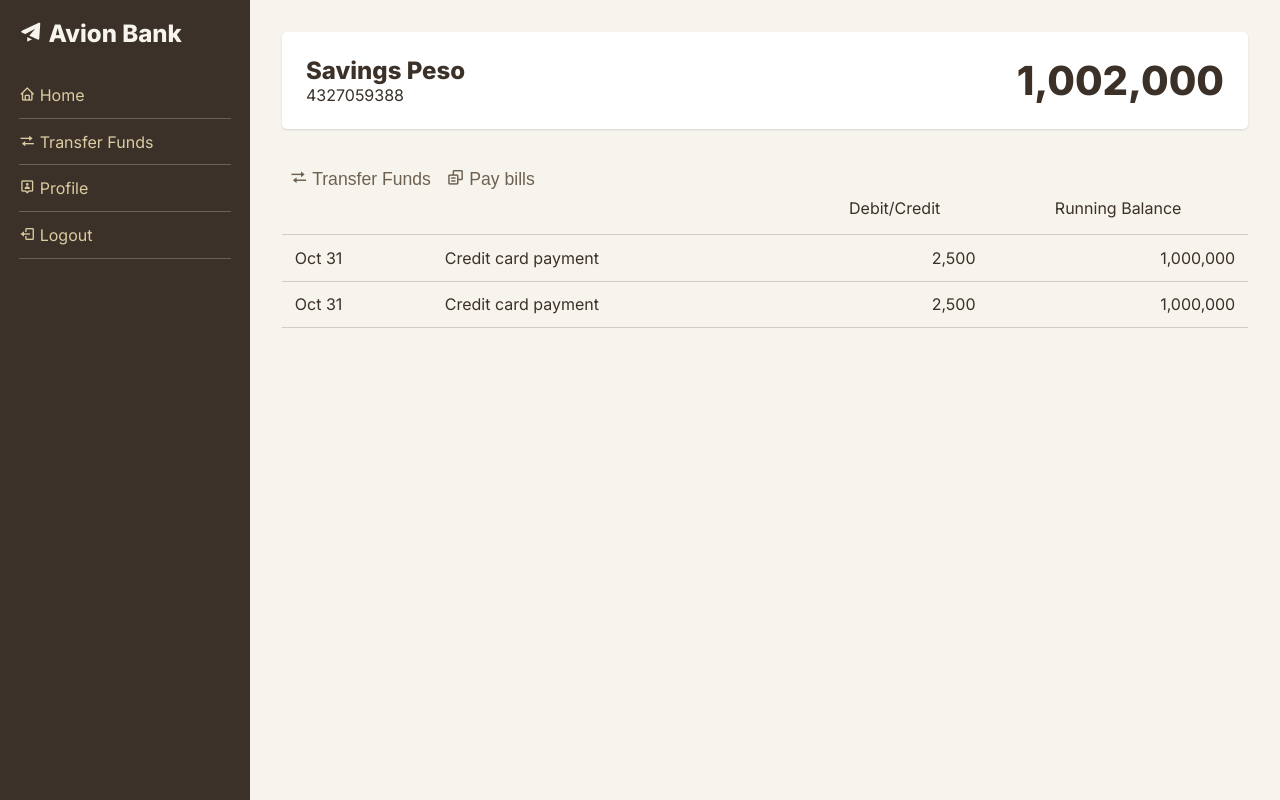
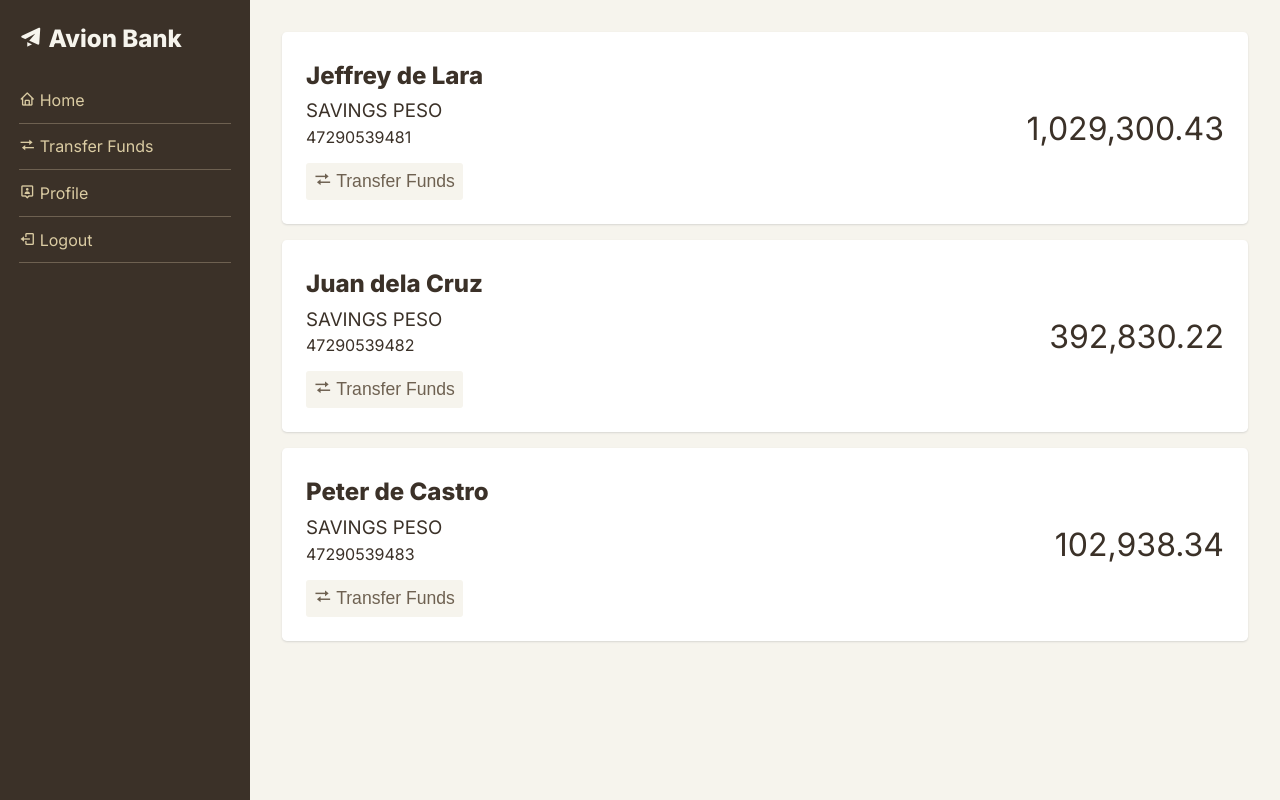
Before and after one commit to jeffdelara/banking-app, a React (Create React App) app: page / in a window 1280 px wide. Built offline with nearby package versions, Linux system fonts and the light colour scheme.

Commit message:
Restructure dataset

```diff
--- a/src/App.css
+++ b/src/App.css
@@ -22,6 +22,10 @@ main {
     height: 100vh;
     display: grid;
     grid-template-columns: 250px auto;
+}
+
+h1, h2, h3 {
+  margin: .3rem 0;
 }
 
 #logo {
@@ -51,22 +55,29 @@ main {
 
 #main-content {
     padding: 2rem;
+    overflow: auto;
 }
 
 #main-content .account {
     display: flex;
     flex-wrap: nowrap;
     justify-content: space-between;
+    align-items: center;
     background-color: white;
     padding: 1.5rem;
     border-radius: .3rem;
-    margin-bottom: 2rem;
+    margin-bottom: 1rem;
     box-shadow: 0px 1px 2px rgba(170, 170, 170, .4);
 }
 
+#main-content h3 {
+  font-weight: normal;
+  text-transform: uppercase;
+}
+
 #main-content .balance {
-    font-weight: 800;
-    font-size: 2.5rem;
+    font-weight: 400;
+    font-size: 2rem;
 }
 
 #main-content .details {
@@ -76,7 +87,7 @@ main {
 }
 
 #actions {
-    margin: 0rem 0;
+    margin-top: 1rem;
 }
 
 #actions button {
--- a/src/App.js
+++ b/src/App.js
@@ -45,33 +45,51 @@ class SideLink extends React.Component {
 
 class MainContent extends React.Component {
   render() {
+    const users = this.props.users;
+
+    const bankAccounts = users.map(user => {
+      return <Account fullname={user.fullname}
+                      type={user.type}
+                      accountNumber={user.number}
+                      balance={user.balance} />
+    });
+
+    // console.log(bankAccounts);
     return (
       <section id="main-content">
-        <Account type="Savings Peso" accountNumber="4327059388" balance="1,002,000" />
-        <ActionButtons />
-        <Transactions />
+        {bankAccounts}
       </section>
     )
   }
 }
 class Account extends React.Component {
   render() {
-    const {type, accountNumber, balance} = this.props;
+    const {type, accountNumber, balance, fullname} = this.props;
     return (
       <div className="account">
           <div className="details">
+              <AccountHolder fullname={fullname} />
               <AccountType type={type} />
               <AccountNumber accountNumber={accountNumber} />
+              <ActionButtons />
           </div>
-          <AccountBalance balance={balance} />
+          <AccountBalance balance={formatNumber(balance)} />
       </div>
+    )
+  }
+}
+
+class AccountHolder extends React.Component {
+  render() {
+    return (
+      <h1>{this.props.fullname}</h1>
     )
   }
 }
 class AccountType extends React.Component {
   render() {
     return (
-      <h2>{this.props.type}</h2>
+      <h3>{this.props.type}</h3>
     )
   }
 }
@@ -96,7 +114,6 @@ class ActionButtons extends React.Component {
     return (
       <div id="actions">
         <ActionButton icon="bx bx-transfer" text="Transfer Funds" />
-        <ActionButton icon="bx bx-copy-alt" text="Pay bills" />
       </div>
     )
   }
@@ -111,64 +128,68 @@ class ActionButton extends React.Component {
   }
 }
 
-class Transactions extends React.Component {
-  render() {
-    return (
-      <div id="transactions">
-        <table>
-            <TransactionHeader />
-            <tbody>
-              <TransactionRow
-                  date="Oct 31"
-                  transaction="Credit card payment"
-                  amount="2,500"
-                  balance="1,000,000" />
-              <TransactionRow
-                  date="Oct 31"
-                  transaction="Credit card payment"
-                  amount="2,500"
-                  balance="1,000,000" />
-            </tbody>
-          </table>
-      </div>
-    )
-  }
-}
-class TransactionHeader extends React.Component {
-  render() {
-    return (
-      <thead>
-        <tr>
-          <th></th>
-          <th></th>
-          <th>Debit/Credit</th>
-          <th>Running Balance</th>
-        </tr>
-      </thead>
-    )
-  }
+// class Transactions extends React.Component {
+//   render() {
+//     const transactions = this.props.transactions;
+
+//     const transactionItems = transactions.map(transaction => {
+//       return <TransactionRow date={transaction.date}
+//             transaction={transaction.description}
+//             amount={transaction.amount}
+//             type={transaction.type} />
+//     })
+
+//     return (
+//       <div id="transactions">
+//         <table>
+//             <TransactionHeader />
+//             <tbody>
+//               {transactionItems}
+//             </tbody>
+//           </table>
+//       </div>
+//     )
+//   }
+// }
+// class TransactionHeader extends React.Component {
+//   render() {
+//     return (
+//       <thead>
+//         <tr>
+//           <th></th>
+//           <th></th>
+//           <th>Debit/Credit</th>
+//         </tr>
+//       </thead>
+//     )
+//   }
+// }
+
+function formatNumber(number)
+{
+  return number.toLocaleString(undefined, {maximumFractionDigits: 2});
 }
 
-class TransactionRow extends React.Component {
-  render () {
-    const {date, transaction, amount, balance} = this.props;
-    return (
-      <tr>
-        <td>{date}</td>
-        <td>{transaction}</td>
-        <td>{amount}</td>
-        <td>{balance}</td>
-      </tr>
-    )
-  }
-}
+// class TransactionRow extends React.Component {
+//   render () {
+//     const {date, transaction, amount, type} = this.props;
+//     const netAmount = type === 'credit' ? amount * -1 : amount;
+
+//     return (
+//       <tr>
+//         <td>{date}</td>
+//         <td>{transaction}</td>
+//         <td>{formatNumber(netAmount)}</td>
+//       </tr>
+//     )
+//   }
+// }
 
 function App() {
-  console.log(DATA);
   return (
     <main>
       <Sidebar />
-      <MainContent />
+      <MainContent users={DATA} />
     </main>
   );
 }
--- a/src/data.js
+++ b/src/data.js
@@ -3,21 +3,25 @@ const DATA = [
         username: "user123",
         password: "abc123",
         fullname: "Jeffrey de Lara",
-        accounts: [
-            {
-                type: "Savings Peso",
-                number: "4729059388",
-                balance: 1000000,
-                transactions: [
-                    {
-                        date: "Oct 31, 2021",
-                        description: "Credit card payment",
-                        type: "credit",
-                        running_balance: 1000000
-                    }
-                ]
-            }
-        ]
+        type: "Savings Peso",
+        number: "47290539481",
+        balance: 1029300.43
+    },
+    {
+        username: "user2",
+        password: "abc123",
+        fullname: "Juan dela Cruz",
+        type: "Savings Peso",
+        number: "47290539482",
+        balance: 392830.22
+    },
+    {
+        username: "user2",
+        password: "abc123",
+        fullname: "Peter de Castro",
+        type: "Savings Peso",
+        number: "47290539483",
+        balance: 102938.34
     }
 ];
 
```
